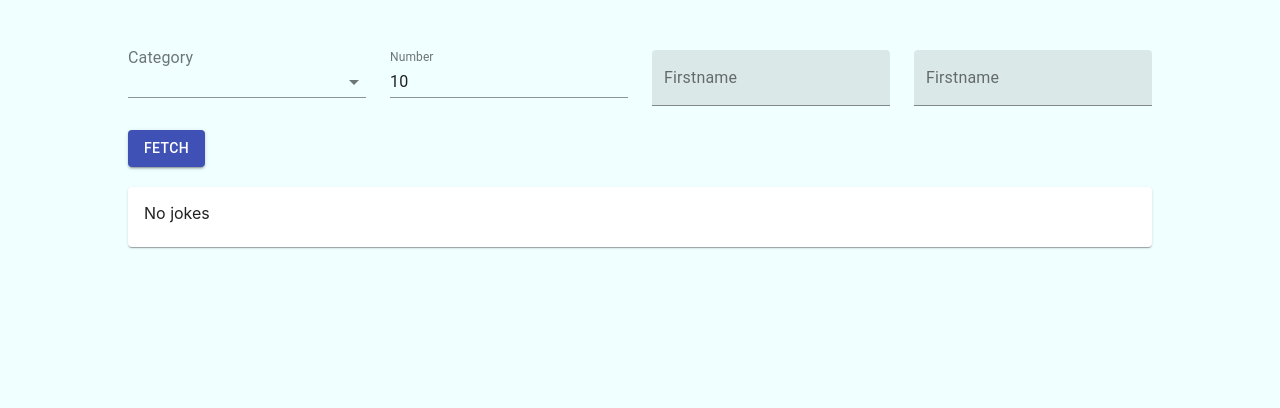
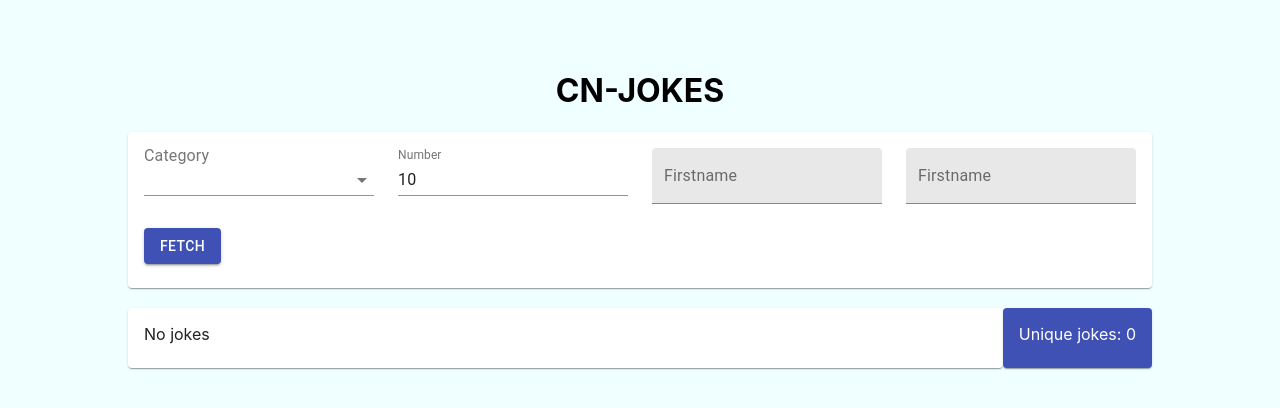
Before and after one commit to ekko12345/cn_jokes, a React (Create React App) app: page / in a window 1280 px wide. Shown: the top 408 px of the page. Built offline with nearby package versions, Linux system fonts and the light colour scheme.

Commit message:
Show count of unique jokes showed to user

```diff
--- a/src/App.js
+++ b/src/App.js
@@ -3,8 +3,12 @@ import SearchFilters from "./components/search-filters/SearchFilters";
 import ListJokes from "./components/list-jokes/ListJokes";
 import React, { useState } from "react";
 
+let uniqueJokes = [];
+
 function App() {
   const [jokes, setJokes] = useState();
+  const [uniqueJokesCount, setUniqueJokesCount] = useState(uniqueJokes.length);
+
 
   const getQueryParams = (values) => {
     let str = [];
@@ -22,13 +26,19 @@ function App() {
       .then((res) => res.json())
       .then((res) => {
         setJokes(res.value);
-        console.log(jokes);
+        res.value.forEach((item) => {
+          if (!uniqueJokes.includes(item.id)) {
+            uniqueJokes.push(item.id)
+          }
+        })
+        setUniqueJokesCount(uniqueJokes.length);
       });
   };
   return (
     <div className="App">
+      <h1 style={{textAlign: 'center'}}>CN-JOKES</h1>
       <SearchFilters getJokes={getJokes}></SearchFilters>
-      <ListJokes jokes={jokes}></ListJokes>
+      <ListJokes jokes={jokes} uniqueJokes={uniqueJokesCount}></ListJokes>
     </div>
   );
 }
--- a/src/components/list-jokes/ListJokes.js
+++ b/src/components/list-jokes/ListJokes.js
@@ -1,12 +1,18 @@
 import Card from "@material-ui/core/Card";
-// import CardActions from '@material-ui/core/CardActions';
 import CardContent from "@material-ui/core/CardContent";
+
 const divStyle = {
   marginTop: '20px'
 }
 const cardStyle = {
   margin: '10px 0px'
 };
+const uniqueJokesStyle = {
+  width: 'fit-content',
+  color: '#fff',
+  backgroundColor: '#3f51b5',
+  float: 'right'
+}
 
 export default function ListJokes(props) {
   const jokes = () => {
@@ -18,11 +24,17 @@ export default function ListJokes(props) {
       ));
     } else {
       return (
-        <Card role="card">
+        <Card role="card" style={cardStyle}>
           <CardContent>No jokes</CardContent>
         </Card>
       );
     }
   };
-  return <div style={divStyle}>{jokes()}</div>;
+  return (
+    <div style={divStyle}>
+      <Card style={uniqueJokesStyle}>
+        <CardContent>Unique jokes: {props.uniqueJokes}</CardContent>
+      </Card>
+      {jokes()}
+    </div>);
 }
--- a/src/components/search-filters/SearchFilters.js
+++ b/src/components/search-filters/SearchFilters.js
@@ -6,6 +6,7 @@ import TextField from "@material-ui/core/TextField";
 import "./SearchFilters.css";
 import Grid from "@material-ui/core/Grid";
 import Button from "@material-ui/core/Button";
+import { Card, CardContent } from "@material-ui/core";
 
 export default function SearchFilters(props) {
   const [values, setValues] = React.useState({
@@ -25,6 +26,8 @@ export default function SearchFilters(props) {
     }
   };
   return (
+    <Card>
+      <CardContent>
         <Grid container spacing={3}>
           <Grid className="width-100" item md={3}>
             <InputLabel>Category</InputLabel>
@@ -76,5 +79,7 @@ export default function SearchFilters(props) {
         </Button>
           </Grid>
         </Grid>
+      </CardContent>
+    </Card>
   );
 }
```
Also changed, not shown: 1 other file (tests, documents, lock files or other folders). Lines whose indentation alone changed are shown as unchanged.
